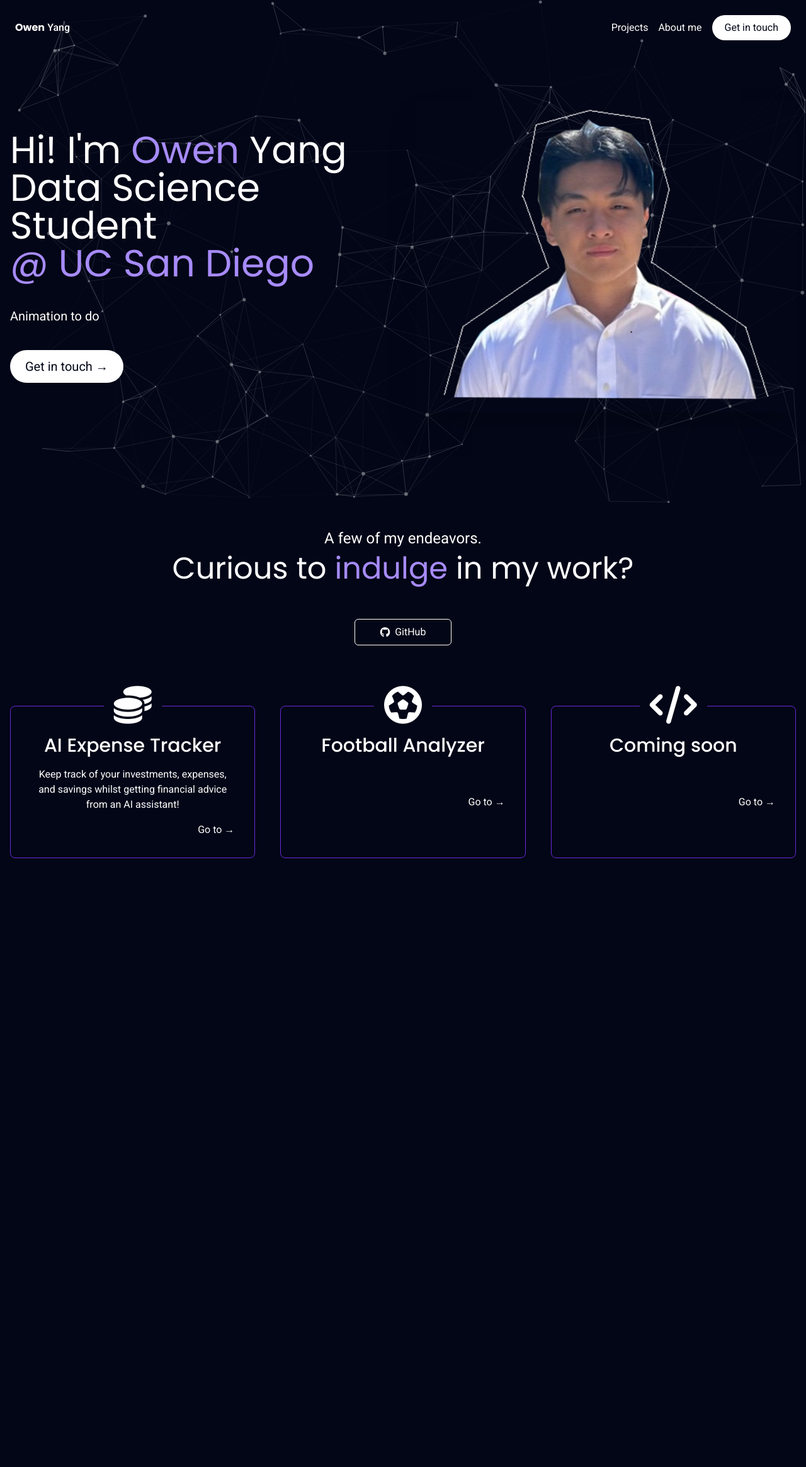
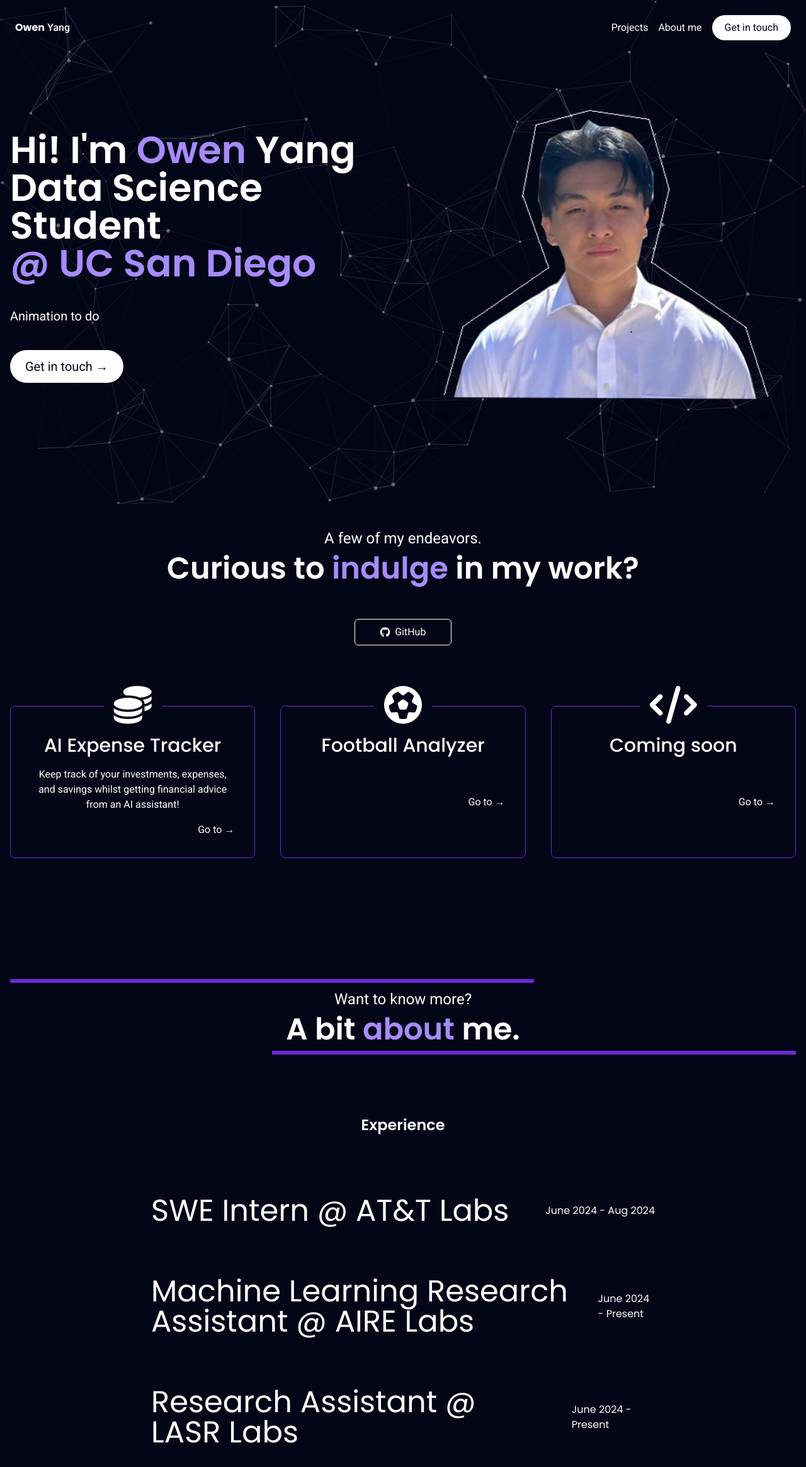
Before and after one commit to owenkyang/Portfolio, a SvelteKit app: page / in a window 1280 px wide. Shown: the top 2330 px of the page at 63% size. Before the commit the page ends 1507 px from the top, so only its background shows below. Built offline with nearby package versions, Linux system fonts and the light colour scheme.

Commit message:
added about me section

```diff
--- a/package.json
+++ b/package.json
@@ -17,5 +17,8 @@
 		"tailwindcss": "^3.4.7",
 		"vite": "^5.0.3"
 	},
-	"type": "module"
+	"type": "module",
+	"dependencies": {
+		"svelte-vertical-timeline": "^1.0.2"
+	}
 }
--- a/src/components/Main.svelte
+++ b/src/components/Main.svelte
@@ -1,63 +1,83 @@
 <script>
-    import Step from "./Step.svelte"
+    import Step from "./Step.svelte";
     let steps = [
         {name: 'AI Expense Tracker', icon: "fa-solid fa-coins"},
         {name: 'Football Analyzer', icon: "fa-solid fa-futbol"},
         {name: 'Coming soon', icon: "fa-solid fa-code"}
-    ]
+    ];
+
+    let experience = [
+        {name: 'SWE Intern @ AT&T Labs', date: 'June 2024 - Aug 2024'},
+        {name: 'Machine Learning Research Assistant @ AIRE Labs', date: 'June 2024 - Present'},
+        {name: 'Research Assistant @ LASR Labs', date: 'June 2024 - Present'}
+    ];
 </script>
 
-<main class = "flex flex-col flex-1 p-4">
-    <section id= "introPage" class = "grid grid-cols-1 lg:grid-cols-2 gap-10 py-8 sm:py-14">
-        <div class = "flex flex-col lg:justify-center text-center lg:text-left gap-6 md:gap-8 lg:gap-10">
-            <h2 class = "font semibold text-4xl sm:text-5xl md:text-6xl">
-                Hi! I'm <span class = "poppins text-violet-400">Owen</span> Yang <br/> Data Science Student
-                <span class = "poppins text-violet-400"> <br/> @ UC San Diego</span>
+<main class="flex flex-col flex-1 p-4">
+    <section id="introPage" class="grid grid-cols-1 lg:grid-cols-2 gap-10 py-8 sm:py-14">
+        <div class="flex flex-col lg:justify-center text-center lg:text-left gap-6 md:gap-8 lg:gap-10">
+            <h2 class="font-semibold text-4xl sm:text-5xl md:text-6xl">
+                Hi! I'm <span class="poppins text-violet-400">Owen</span> Yang <br/> Data Science Student
+                <span class="poppins text-violet-400"> <br/> @ UC San Diego</span>
             </h2>
-            <p class = "text-base sm:text-kg md:text-xl">
+            <p class="text-base sm:text-lg md:text-xl">
                 Animation to do
             </p>
-            <a class = "blueShadow mx-auto lg:mr-auto lg:ml-0 text-base sm:text-lg md:text-xl poppins
-            relative overflow-hidden px-6 py-3 group rounded-full bg-white text-slate-950 cursor-pointer" href = "#"
-            target = "_blank">
-            <div
-            class = "absolute top-0 right-full h-full bg-violet-400 opacity-20
-            group-hover:translate-x-full z-0 duration-200"
-            />
-            <h4 class ="relative z-9">Get in touch &rarr;</h4>
-        </a>
+            <a class="blueShadow mx-auto lg:mr-auto lg:ml-0 text-base sm:text-lg md:text-xl poppins
+            relative overflow-hidden px-6 py-3 group rounded-full bg-white text-slate-950 cursor-pointer" href="#"
+            target="_blank">
+                <div class="absolute top-0 right-full h-full bg-violet-400 opacity-20
+                group-hover:translate-x-full z-0 duration-200"></div>
+                <h4 class="relative z-9">Get in touch &rarr;</h4>
+            </a>
         </div>
-        <div class = "relative shadow-2xl grid place-items-center">
-            <img src={"images/profile.png"} alt="Profile Image" class="object-cover z-[2] max-h-70[vh]" width = 535/>
+        <div class="relative shadow-2xl grid place-items-center">
+            <img src={"images/profile.png"} alt="Profile Image" class="object-cover z-[2] max-h-[70vh]" width="535"/>
         </div>
     </section>
-    <section id = "projects" class = "py-20 lg:py-32 flex flex-col gap-24">
-        <div class = "flex flex-col gap-2 text-center">
-            <h6 class = "text-lg sm:text-xl md:text-2xl">
+    <section id="projects" class="py-20 lg:py-32 flex flex-col gap-24">
+        <div class="flex flex-col gap-2 text-center">
+            <h6 class="text-lg sm:text-xl md:text-2xl">
                 A few of my endeavors.
             </h6>
-            <h3 class = "font semibold text-3xl sm:text-4xl md:text-5xl">
-                Curious to <span class = "poppins text-violet-400">indulge</span> in my work?
+            <h3 class="font-semibold text-3xl sm:text-4xl md:text-5xl">
+                Curious to <span class="poppins text-violet-400">indulge</span> in my work?
             </h3>
         </div>
         <a href="https://github.com/owenkyang"
-            target ="_blank" class="mx-auto px-10 py-2 rounded-md border border-solid border-white flex items-center gap-2 -mb-4 sm:-mb-0
+            target="_blank" class="mx-auto px-10 py-2 rounded-md border border-solid border-white flex items-center gap-2 -mb-4 sm:-mb-0
             -mt-10 hover:border-violet-700 duration-200">
-            <i class="fa-brands fa-github"/>
+            <i class="fa-brands fa-github"></i>
             <p>GitHub</p>
         </a>
         <div class="grid grid-cols-1 lg:grid-cols-3 gap-12 lg:gap-10">
             <Step step={steps[0]}>
-            <p>Keep track of your investments, expenses, and savings whilst getting financial advice from an AI assistant!</p>
-            <!-- Add tech stack logos -->
+                <p>Keep track of your investments, expenses, and savings whilst getting financial advice from an AI assistant!</p>
+                <!-- Add tech stack logos -->
             </Step>
-            <Step step={steps[1]}>
-
-            </Step>
-            <Step step={steps[2]}>
-
-            </Step>
+            <Step step={steps[1]}></Step>
+            <Step step={steps[2]}></Step>
         </div>
-
+    </section>
+    <section id="about" class="py-20 pt-10 lg:pt-16 lg:py-32 flex flex-col gap-16 sm:gap-20 md:gap-24 relative">
+        <div class="flex flex-col gap-2 text-center relative before:absolute before:top-0 before:left-0 before:w-2/3 before:h-1.5 before:bg-violet-700 after:absolute after:bottom-0 after:right-0 after:w-2/3 after:h-1.5 after:bg-violet-700 py-4">
+            <h6 class="text-lg sm:text-xl md:text-2xl">Want to know more?</h6>
+            <h3 class="font-semibold text-3xl sm:text-4xl md:text-5xl">
+                A bit <span class="poppins text-violet-400">about</span> me.
+            </h3>
+        </div>
+        <h3 class="mx-auto poppins font-semibold text-lg sm:text-xl md:text-2xl">
+            Experience
+        </h3>
+        <div class="flex flex-col gap-20 w-full mx-auto max-w-[800px]">
+            {#each experience as exp, index}
+            <div class="flex justify-between items-center gap-6 sm:gap-8">
+                <h1 class="text-2xl sm:text-3xl md:text-5xl">
+                    {exp.name}
+                </h1>
+                <h3>{exp.date}</h3>
+            </div>
+            {/each}
+        </div>
     </section>
 </main>
```
Also changed, not shown: 1 other file (tests, documents, lock files or other folders).
